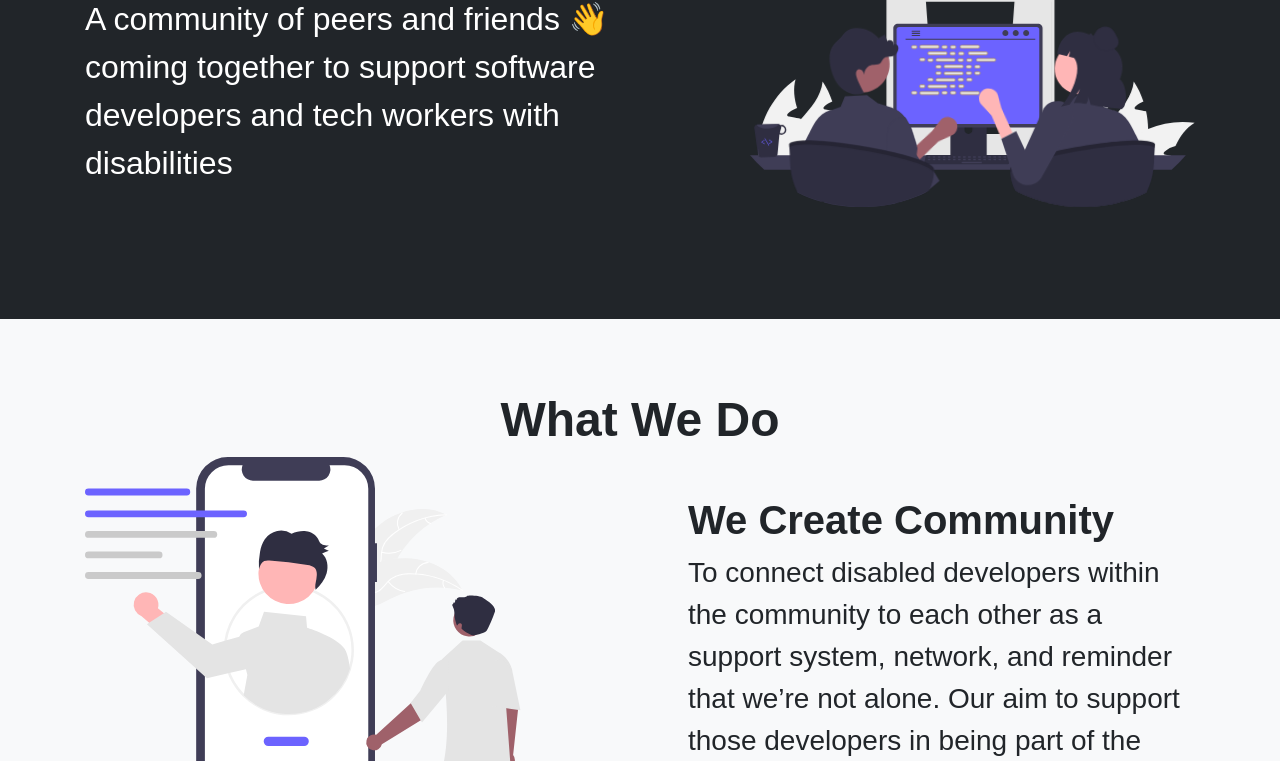
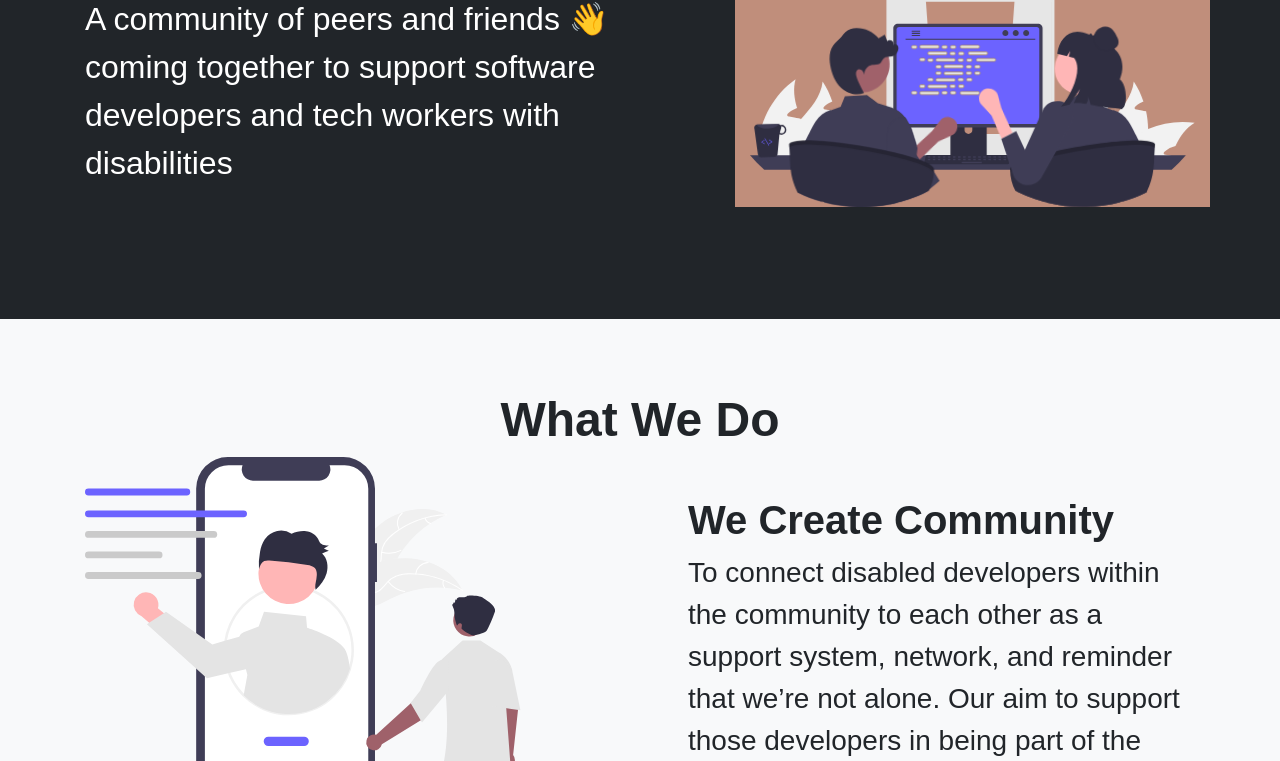
Before and after one commit to BryantDesigns/hackathon, a website: page about.html in a window 1280 px wide. Shown: the part 339-1100 px from the top of the page. Drawn offline with Linux system fonts and the light colour scheme; a web font is replaced by a local one.

Commit message:
update background on about animation

```diff
--- a/about.html
+++ b/about.html
@@ -195,7 +195,7 @@
                                 workers with disabilities
                             </p>
                         </div>
-                        <figure class="col-med-10 col-xl-5">
+                        <figure class="col-med-10 bg-secondary col-xl-5">
                             <svg
                                 id="pair-programming"
                                 viewBox="0 0 881 577"
```
